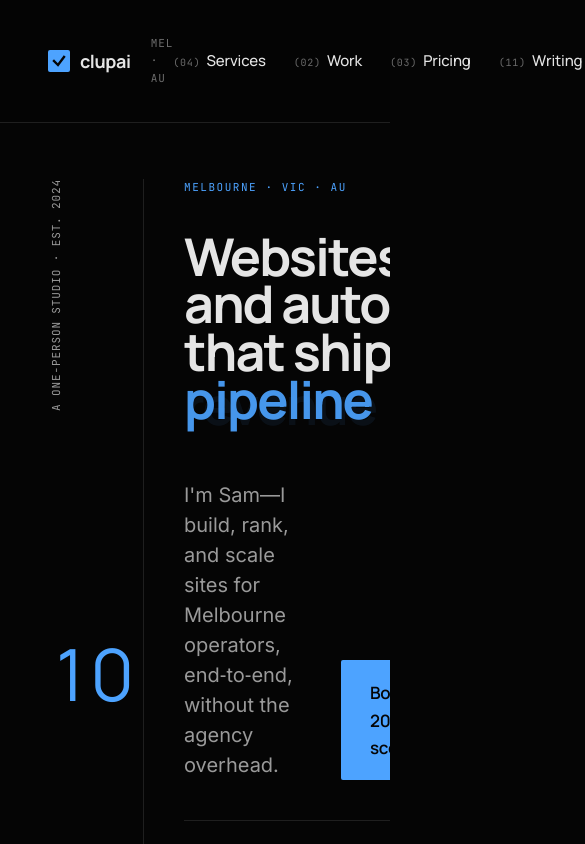
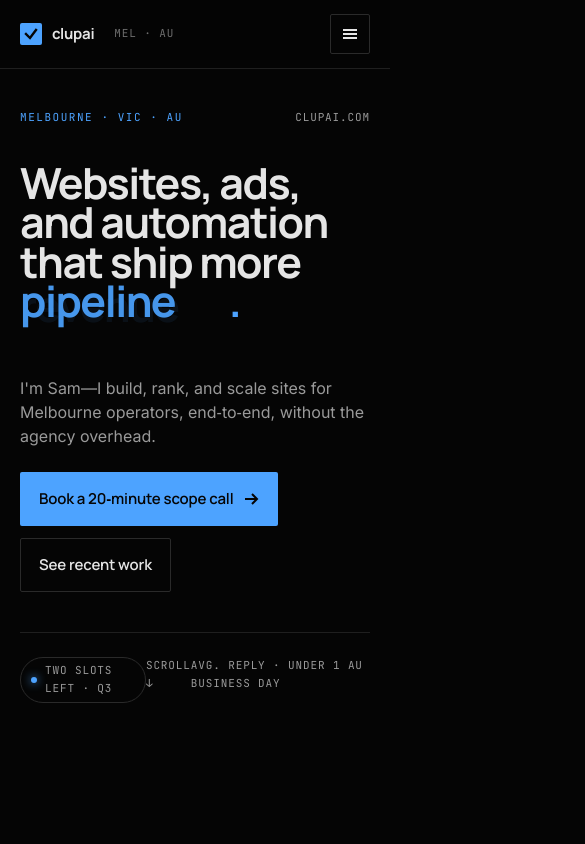
Before and after one commit to Clupai8o0/clupai, a Next.js app: page / in a window 390 px wide. Shown: the top 844 px of the page, 585 px wide, since content can reach past the window. Built offline with nearby package versions, Linux system fonts and the light colour scheme.

Commit message:
mobile view

```diff
--- a/src/app/globals.css
+++ b/src/app/globals.css
@@ -41,6 +41,8 @@ body {
   line-height: 1.6;
   -webkit-font-smoothing: antialiased;
   text-rendering: optimizeLegibility;
+  max-width: 100vw;
+  overflow-x: hidden;
 }
 
 a {
@@ -51,6 +53,12 @@ a {
 ::selection {
   background: var(--accent);
   color: var(--accent-ink);
+}
+
+img,
+svg,
+video {
+  max-width: 100%;
 }
 
 .cp-display {
@@ -190,3 +198,272 @@ a {
     transform: translateY(0);
   }
 }
+
+/* === Mobile menu (used by Nav) — always defined === */
+.cp-nav-toggle {
+  display: none;
+  background: transparent;
+  border: 1px solid var(--border-2);
+  border-radius: var(--radius);
+  width: 40px;
+  height: 40px;
+  align-items: center;
+  justify-content: center;
+  color: var(--text);
+  cursor: pointer;
+  padding: 0;
+}
+
+.cp-nav-toggle:hover {
+  border-color: var(--text);
+}
+
+.cp-mobile-menu {
+  display: none;
+  position: fixed;
+  inset: 64px 0 0 0;
+  background: rgba(5, 5, 5, 0.98);
+  backdrop-filter: blur(14px);
+  flex-direction: column;
+  padding: 24px 20px 40px;
+  gap: 6px;
+  z-index: 49;
+  border-top: 1px solid var(--border);
+  overflow-y: auto;
+}
+
+.cp-mobile-menu a {
+  display: flex;
+  align-items: baseline;
+  gap: 10px;
+  padding: 14px 4px;
+  font-family: var(--font-display), Manrope, ui-sans-serif, system-ui, sans-serif;
+  font-weight: 500;
+  font-size: 20px;
+  letter-spacing: -0.01em;
+  border-bottom: 1px solid var(--border);
+  color: var(--text);
+}
+
+.cp-mobile-menu a .num {
+  font-family: var(--font-mono), "JetBrains Mono", ui-monospace, monospace;
+  font-size: 11px;
+  letter-spacing: 0.08em;
+  color: var(--text-dim);
+}
+
+.cp-mobile-menu .cta {
+  margin-top: 18px;
+  border-bottom: none !important;
+  background: var(--accent);
+  color: var(--accent-ink);
+  border-radius: var(--radius);
+  padding: 14px 18px;
+  justify-content: center;
+}
+
+/* === Tablet & smaller — collapse 4-col grids to 2 === */
+@media (max-width: 900px) {
+  [style*="repeat(4, 1fr)"] {
+    grid-template-columns: repeat(2, 1fr) !important;
+  }
+}
+
+/* === Mobile === */
+@media (max-width: 768px) {
+  :root {
+    --fs-hero: clamp(2.25rem, 11vw, 4rem);
+    --fs-h2: clamp(1.625rem, 7vw, 2.5rem);
+    --fs-h3: 1.25rem;
+  }
+
+  body {
+    font-size: 15px;
+  }
+
+  /* Section padding (X 48px patterns) — reduce horizontal & vertical */
+  [style*="80px 48px"] {
+    padding: 56px 20px !important;
+  }
+  [style*="96px 48px"] {
+    padding: 64px 20px !important;
+  }
+  [style*="72px 48px"] {
+    padding: 48px 20px !important;
+  }
+  [style*="64px 48px"] {
+    padding: 48px 20px !important;
+  }
+  [style*="56px 48px"] {
+    padding: 40px 20px !important;
+  }
+  [style*="48px 48px"] {
+    padding: 36px 20px !important;
+  }
+  [style*="40px 48px"] {
+    padding: 32px 20px !important;
+  }
+  [style*="32px 48px"] {
+    padding: 24px 20px !important;
+  }
+  [style*="22px 48px"] {
+    padding: 14px 20px !important;
+  }
+
+  /* Grid collapses — match by column-list value */
+  [style*="repeat(5, 1fr)"],
+  [style*="repeat(4, 1fr)"],
+  [style*="repeat(3, 1fr)"],
+  [style*="repeat(2, 1fr)"] {
+    grid-template-columns: 1fr !important;
+  }
+
+  [style*="1.3fr 1fr"],
+  [style*="2fr 1fr 1fr 1fr"],
+  [style*="420px 1fr"],
+  [style*="380px 1fr"],
+  [style*="360px 1fr"],
+  [style*="320px 1fr"],
+  [style*="280px 1fr"],
+  [style*="96px 1fr"],
+  [style*="1fr 360px"],
+  [style*="1fr 560px"],
+  [style*="1fr auto"],
+  [style*="80px 1fr 1fr 280px"],
+  [style*="72px 1.1fr 1.4fr 180px 140px 60px"] {
+    grid-template-columns: 1fr !important;
+  }
+
+  /* "1fr 1fr" 2-column grids */
+  [style*="1fr 1fr"] {
+    grid-template-columns: 1fr !important;
+  }
+
+  /* gap reductions */
+  [style*="gap: 56px"],
+  [style*="gap:56px"] {
+    gap: 24px !important;
+  }
+  [style*="gap: 48px"],
+  [style*="gap:48px"] {
+    gap: 24px !important;
+  }
+  [style*="gap: 40px"],
+  [style*="gap:40px"] {
+    gap: 20px !important;
+  }
+  [style*="gap: 32px"],
+  [style*="gap:32px"] {
+    gap: 18px !important;
+  }
+  [style*="gap: 28px"],
+  [style*="gap:28px"] {
+    gap: 16px !important;
+  }
+  [style*="gap: 24px"],
+  [style*="gap:24px"] {
+    gap: 16px !important;
+  }
+
+  /* Hide vertical-rl sidebar text */
+  [style*="vertical-rl"] {
+    display: none !important;
+  }
+
+  /* Large buttons shrink */
+  .cp-btn-lg {
+    padding: 14px 18px;
+    font-size: 15px;
+    min-height: 48px;
+  }
+
+  /* Inline min-heights — drop on mobile */
+  [style*="min-height: 700"],
+  [style*="min-height:700"],
+  [style*="min-height: 440"],
+  [style*="min-height:440"],
+  [style*="min-height: 340"],
+  [style*="min-height:340"] {
+    min-height: 0 !important;
+  }
+
+  /* Mega stat numbers shrink */
+  [style*="font-size: 96"],
+  [style*="font-size:96"] {
+    font-size: 56px !important;
+  }
+  [style*="font-size: 72"],
+  [style*="font-size:72"] {
+    font-size: 48px !important;
+  }
+  [style*="font-size: 64"],
+  [style*="font-size:64"] {
+    font-size: 44px !important;
+  }
+  [style*="font-size: 22"],
+  [style*="font-size:22"] {
+    font-size: 16px !important;
+  }
+  [style*="font-size: 20"],
+  [style*="font-size:20"] {
+    font-size: 16px !important;
+  }
+  [style*="font-size: 18"],
+  [style*="font-size:18"] {
+    font-size: 15px !important;
+  }
+
+  /* Marquee/card min-widths */
+  [style*="min-width: 260"],
+  [style*="min-width:260"] {
+    min-width: 0 !important;
+  }
+
+  /* Right-aligned flex groups (button rows) — allow wrap */
+  [style*="flex-end"] {
+    justify-content: flex-start !important;
+    flex-wrap: wrap !important;
+  }
+
+  /* Any flex row with a gap should wrap (marquee uses inline-flex, unaffected) */
+  [style*="display:flex"][style*="gap:"],
+  [style*="display: flex"][style*="gap:"] {
+    flex-wrap: wrap !important;
+  }
+
+  /* Header rows: align-items:end + space-between → stack */
+  [style*="align-items: end"][style*="space-between"],
+  [style*="align-items:end"][style*="space-between"] {
+    flex-direction: column !important;
+    align-items: flex-start !important;
+    gap: 16px !important;
+  }
+
+  /* Absolute-positioned bottom strips — reflow */
+  [style*="position: absolute"][style*="bottom: 32"],
+  [style*="position:absolute"][style*="bottom:32"] {
+    position: static !important;
+    left: auto !important;
+    right: auto !important;
+    margin-top: 24px !important;
+    flex-wrap: wrap !important;
+    gap: 8px !important;
+  }
+
+  /* Hide hero left rail on mobile */
+  .cp-hero-rail {
+    display: none !important;
+  }
+
+  /* Nav responsive */
+  .cp-nav-links,
+  .cp-nav-cta {
+    display: none !important;
+  }
+  .cp-nav-toggle {
+    display: inline-flex !important;
+  }
+  .cp-mobile-menu.open {
+    display: flex !important;
+  }
+}
--- a/src/app/page.tsx
+++ b/src/app/page.tsx
@@ -31,6 +31,7 @@ function HeroA() {
       >
         {/* left rail */}
         <div
+          className="cp-hero-rail"
           style={{
             borderRight: "1px solid var(--border)",
             paddingRight: 24,
--- a/src/components/nav.tsx
+++ b/src/components/nav.tsx
@@ -1,4 +1,7 @@
+"use client";
+
 import Link from "next/link";
+import { useEffect, useState } from "react";
 import Logomark from "./logomark";
 
 const links = [
@@ -10,7 +13,17 @@ const links = [
 ];
 
 export default function Nav({ page }: { page?: string }) {
+  const [open, setOpen] = useState(false);
+
+  useEffect(() => {
+    document.body.style.overflow = open ? "hidden" : "";
+    return () => {
+      document.body.style.overflow = "";
+    };
+  }, [open]);
+
   return (
+    <>
       <nav
         style={{
           display: "flex",
@@ -23,11 +36,13 @@ export default function Nav({ page }: { page?: string }) {
           background: "rgba(5,5,5,0.85)",
           backdropFilter: "blur(14px)",
           zIndex: 50,
+          gap: 16,
         }}
       >
         <Link
           href="/"
-        style={{ display: "flex", alignItems: "center", gap: 10 }}
+          onClick={() => setOpen(false)}
+          style={{ display: "flex", alignItems: "center", gap: 10, minWidth: 0 }}
         >
           <Logomark />
           <span
@@ -47,6 +62,7 @@ export default function Nav({ page }: { page?: string }) {
         </Link>
 
         <ul
+          className="cp-nav-links"
           style={{
             display: "flex",
             gap: 28,
@@ -86,7 +102,10 @@ export default function Nav({ page }: { page?: string }) {
           ))}
         </ul>
 
-      <Link href="/contact" className="cp-btn cp-btn-primary">
+        <Link
+          href="/contact"
+          className="cp-btn cp-btn-primary cp-nav-cta"
+        >
           Book a call
           <svg
             width="14"
@@ -99,6 +118,50 @@ export default function Nav({ page }: { page?: string }) {
             <path d="M2 7h10M8 3l4 4-4 4" />
           </svg>
         </Link>
+
+        <button
+          type="button"
+          aria-label={open ? "Close menu" : "Open menu"}
+          aria-expanded={open}
+          className="cp-nav-toggle"
+          onClick={() => setOpen((v) => !v)}
+        >
+          <svg
+            width="18"
+            height="18"
+            viewBox="0 0 18 18"
+            fill="none"
+            stroke="currentColor"
+            strokeWidth="1.8"
+          >
+            {open ? (
+              <path d="M3 3l12 12M15 3L3 15" />
+            ) : (
+              <path d="M2 5h14M2 9h14M2 13h14" />
+            )}
+          </svg>
+        </button>
       </nav>
+
+      <div className={`cp-mobile-menu${open ? " open" : ""}`}>
+        {links.map((l) => (
+          <Link
+            key={l.label}
+            href={l.href}
+            onClick={() => setOpen(false)}
+            style={{
+              color:
+                page === l.label.toLowerCase() ? "var(--accent)" : "var(--text)",
+            }}
+          >
+            <span className="num">({l.n})</span>
+            {l.label}
+          </Link>
+        ))}
+        <Link href="/contact" onClick={() => setOpen(false)} className="cta">
+          Book a call →
+        </Link>
+      </div>
+    </>
   );
 }
```
Lines whose indentation alone changed are shown as unchanged.
